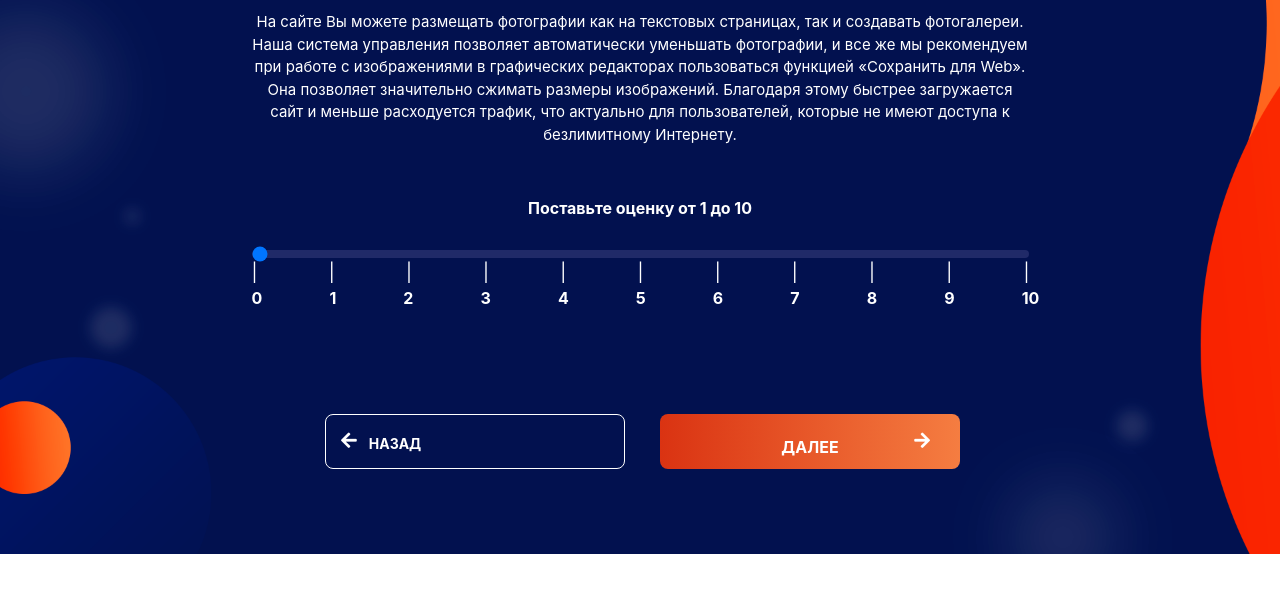
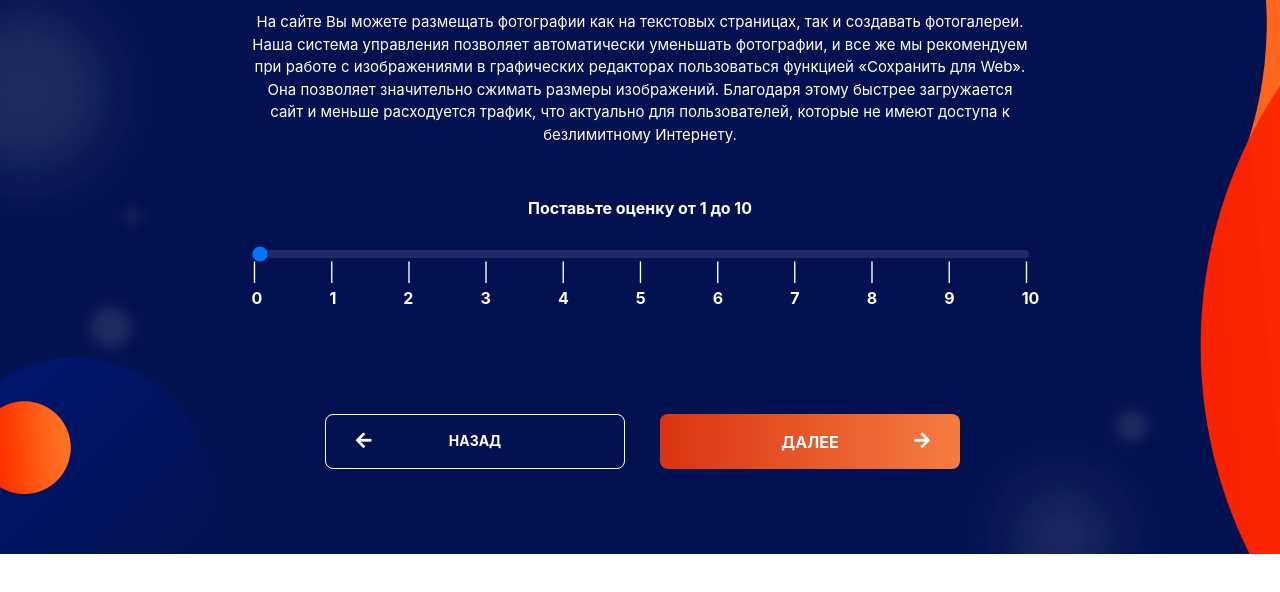
Before and after one commit to Ulugbek98/Prizmaone, a plain HTML site: page questions.html in a window 1280 px wide. Shown: the part 166-758 px from the top of the page. Drawn offline with nearby package versions, Linux system fonts and the light colour scheme.

Commit message:
questions

```diff
--- a/styles/styles-questions.css
+++ b/styles/styles-questions.css
@@ -344,15 +344,20 @@ input[type=range]::-moz-range-progress {
         width: 300px;
         height: 55px;
     }
+    .button-orange a{
+        top: 15px;
+    }
 
     .button-clear a {
-        left: -80px;
-        font-size: 14px;
-        top: 15px;
+            font-size: 14px;
+        top: 12px;
     }
 
     .fa-arrow-right {
         right: 10%;
+    }
+    .fa-arrow-left {
+        left: 10%;
     }
 
     .carousel-caption h2 {
```
